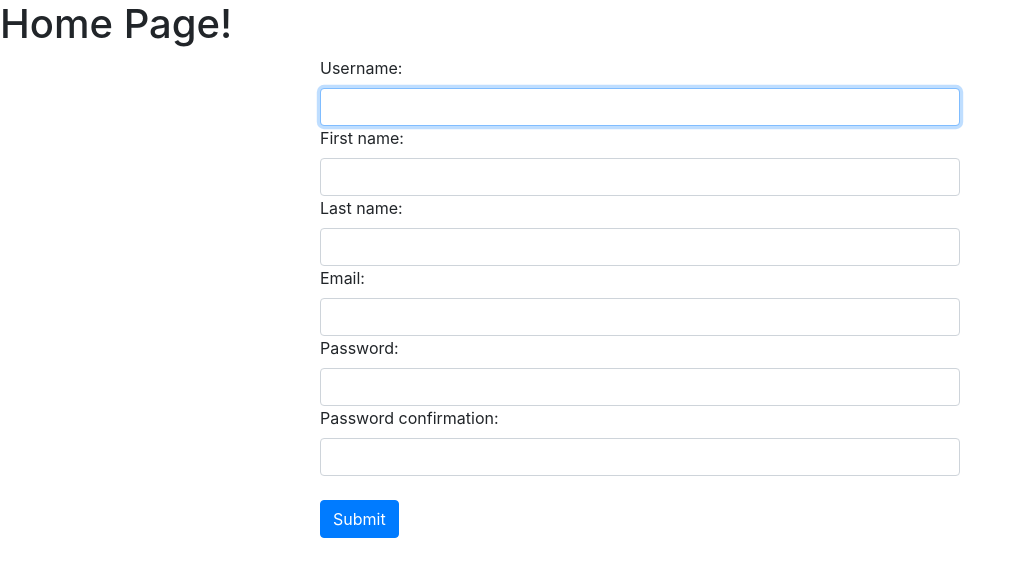
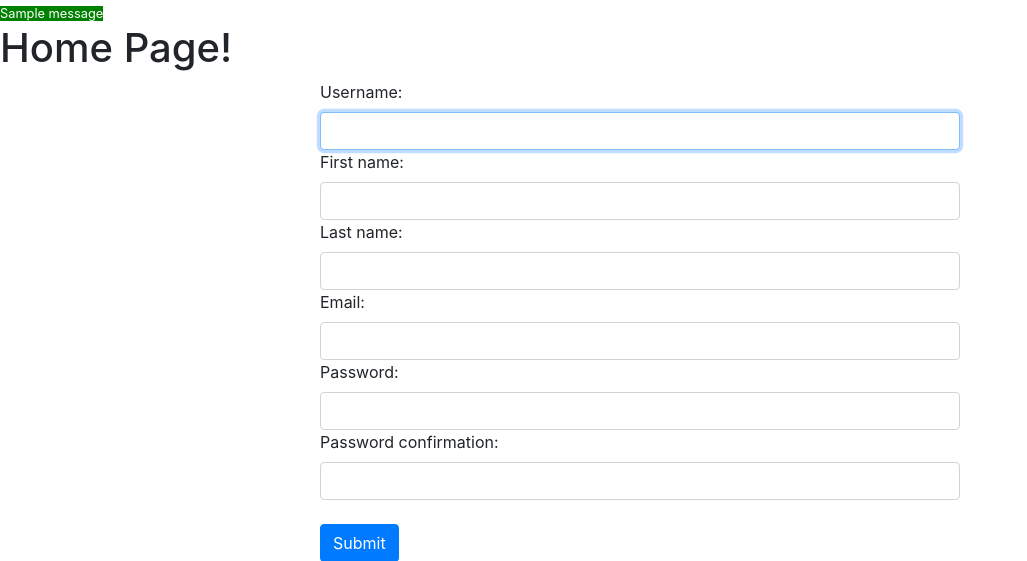
Before and after one commit to tanverrana/django-eighth-project, a Django app: page / in a window 1280 px wide. Shown: the top 561 px of the page, without its empty margins (0-1027 px from the left). Run offline with Django 4.2, Linux system fonts and the light colour scheme; one stand-in notice (Sample message) is shown; some libraries are stand-ins or nearby versions.

```diff
--- a/first_app/templates/home.html
+++ b/first_app/templates/home.html
@@ -11,9 +11,23 @@
         integrity="sha384-Gn5384xqQ1aoWXA+058RXPxPg6fy4IWvTNh0E263XmFcJlSAwiGgFAW/dAiS6JXm" crossorigin="anonymous">
 
     <title>Home!</title>
+    <style>
+        .success {
+            color: white;
+            background-color: green;
+        }
+    </style>
 </head>
 
 <body>
+    {% if messages %}
+    <div>
+        {% for m in messages %}
+        <small {% if m.tags %} class="{{m.tags}}" {% endif %}>{{m}}</small>
+        {% endfor %}
+
+    </div>
+    {% endif %}
     <h1>Home Page!</h1>
     {% load crispy_forms_tags %}
     <form method="post" style="width: 50%; margin:auto" novalidate>
--- a/first_app/views.py
+++ b/first_app/views.py
@@ -1,6 +1,6 @@
 from django.shortcuts import render
 from .forms import RegisterForm
-
+from django.contrib import messages
 # Create your views here.
 
 
@@ -8,6 +8,7 @@ def home(request):
     if request.method == 'POST':
         form = RegisterForm(request.POST)
         if form.is_valid():
+            messages.success(request, 'Account created successfully')
             form.save()
             print(form.cleaned_data)
     else:
```
Also changed, not shown: db.sqlite3.
